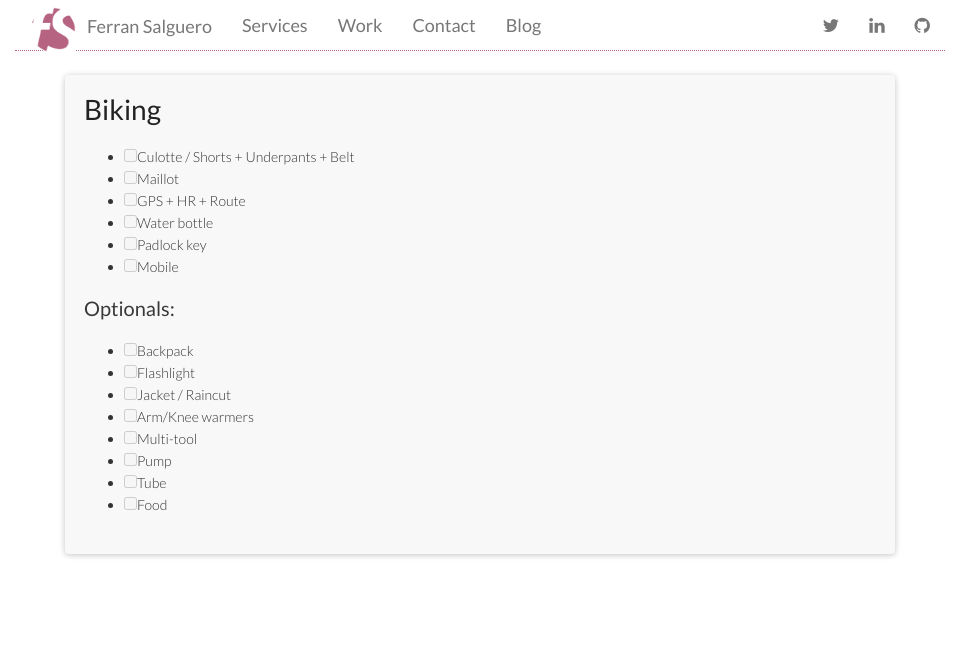
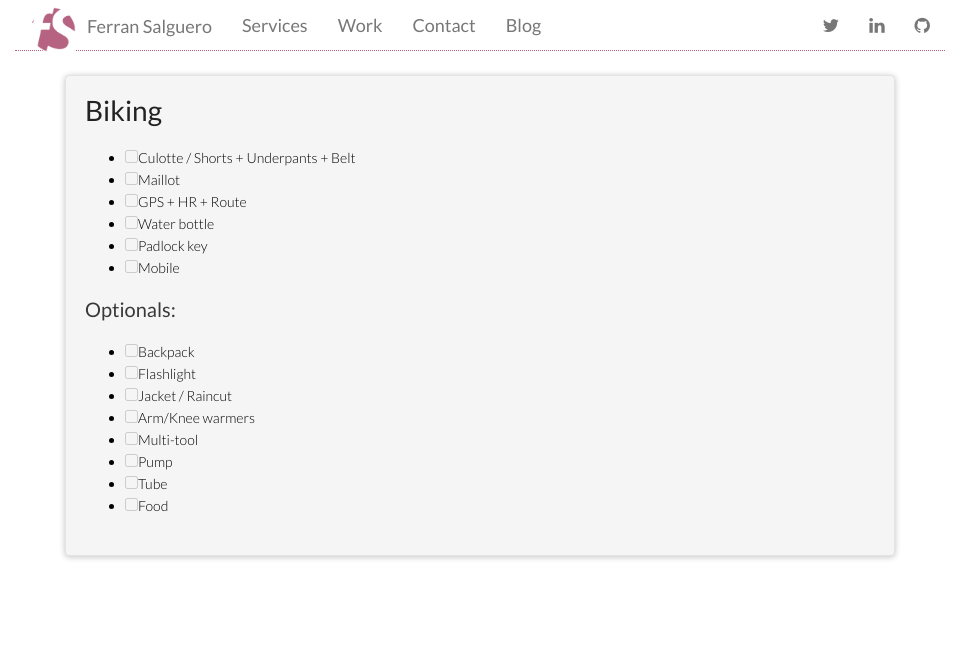
Before and after one commit to FerranSalguero/ferransalguero.github.io, a Jekyll site: the page built from checklists/biking.md, in a window 1280 px wide. Shown: the top 647 px of the page, without its empty margins (160-1121 px from the left). Built offline with Jekyll 4.4.1, drawn with Linux system fonts in a browser that asks for light colours; nearby versions of some CDN libraries; library files that are not in the unit come from our copies; Markdown is read by kramdown in place of the engine named in the settings.

Commit message:
toggle color

```diff
--- a/stylesheets/styles.scss
+++ b/stylesheets/styles.scss
@@ -10,7 +10,9 @@
 $header-line-width: 930px;
 $separator-style: dotted;
 $default-font-color: #777;
-$well-bg: #f8f8f8;
+$alternative-color: #FD6A6E;
+$navbar-toggle-color: #aaa;
+// $well-bg: #f8f8f8;
 
 body {
   /*padding:50px;*/
@@ -104,6 +106,12 @@
   }
   a {
     font-size: 18px;
+  }
+  .navbar-toggle {
+    border-color: $navbar-toggle-color;
+    .icon-bar {
+      background-color: $navbar-toggle-color;
+    }
   }
 }
 
@@ -323,8 +331,9 @@
 }
 
 .well {
-  border: 0;
-  background-color: $well-bg;
+  // border: 0;
+  // background-color: $well-bg;
+  color: #000;
 }
 
 .shadow {
```
